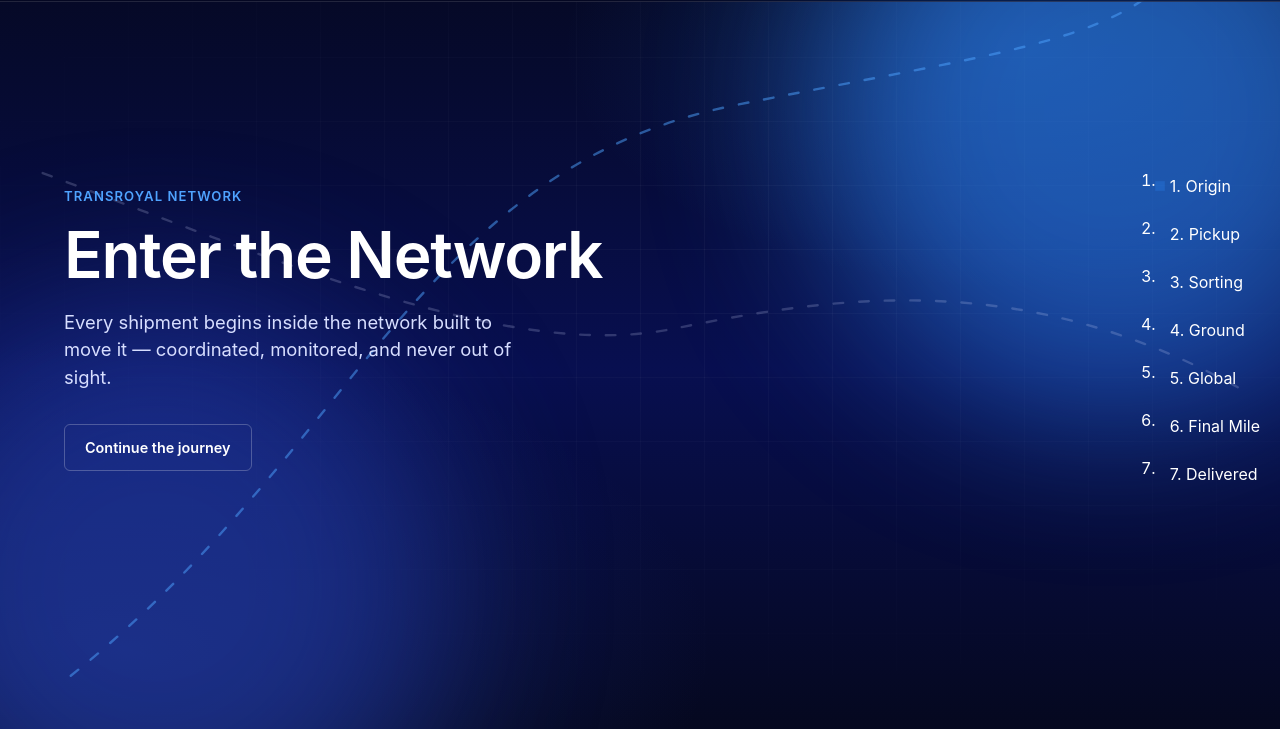
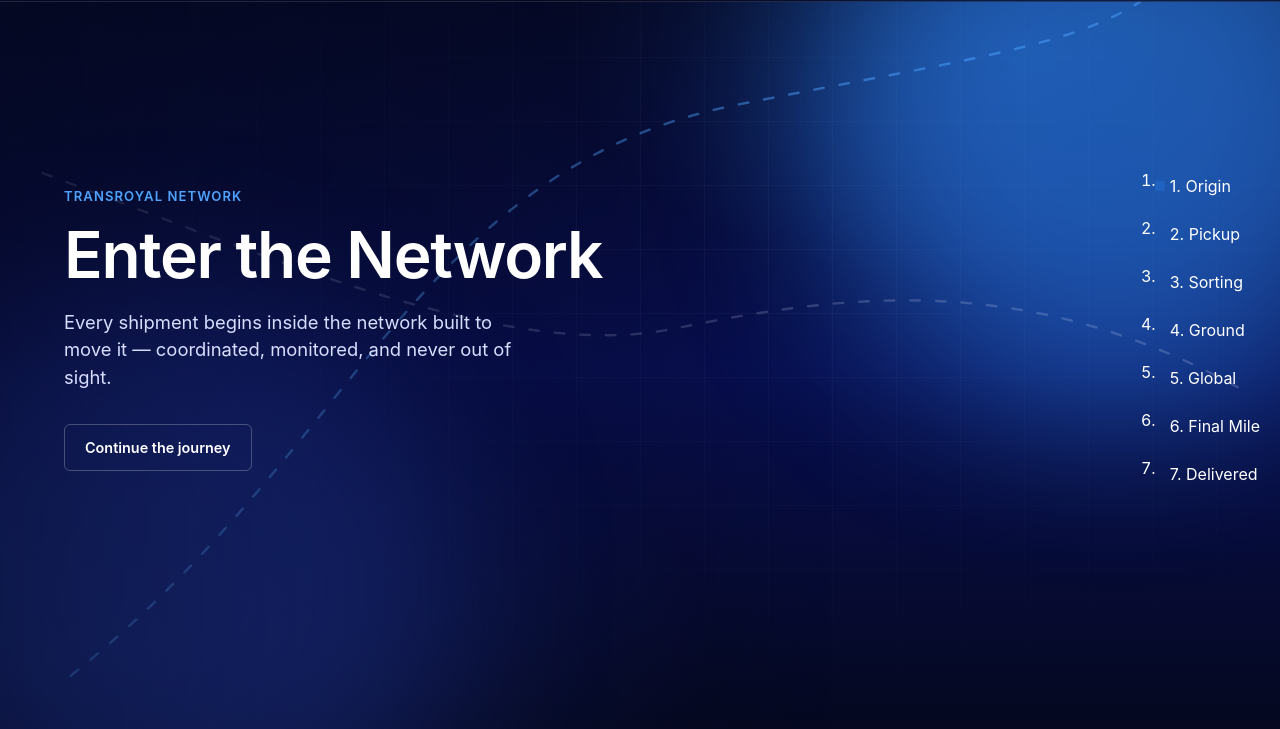
Before and after one commit to Connectdistro/transroyal-frontend, a website built with Vite: page index.html in a window 1280 px wide. Shown: the part 71-800 px from the top of the page. Built offline with nearby package versions, Linux system fonts and the light colour scheme.

Commit message:
Add scene depth and media layer scaffold

```diff
--- a/src/main.js
+++ b/src/main.js
@@ -12,46 +12,73 @@ import { mountTrackingPanel } from './components/tracking-panel.js';
 import { mountRouteRail } from './components/route-rail.js';
 import { mountFooter } from './components/footer.js';
 
-const HERO_ART = `
-  <div class="scene__art-grid"></div>
-  <div class="scene__art-glow scene__art-glow--a"></div>
-  <div class="scene__art-glow scene__art-glow--b"></div>
-  ${routeSVG()}
-`;
+/**
+ * Future still/video slot (Milestone M1C.3 scaffold). `scene.media` is
+ * `{ still, video, mobileStill, mobileVideo }`, every field `null` today — no
+ * generated assets exist yet, so this always returns '' in practice. Nothing here
+ * ever emits a broken/empty <img> or <video>; the populated branches only run once
+ * config.js actually carries a real asset path.
+ */
+function renderSceneMedia(scene) {
+  const { still, mobileStill, video } = scene.media ?? {};
+  if (!still && !video) return '';
 
-function routeSVG() {
+  if (video) {
+    // `still` doubles as the poster (pre-decode fallback + lazy-load frame).
+    // Mobile source-swapping for video is deliberately left to the future
+    // scroll-engine milestone — see config.js's `media` doc comment.
+    return `<video class="scene__media" muted loop playsinline preload="none"${
+      still ? ` poster="${still}"` : ''
+    }><source src="${video}" type="video/mp4" /></video>`;
+  }
+
+  // <picture> gives still images native, JS-free mobile substitution.
+  return `<picture>${
+    mobileStill ? `<source media="(max-width: 639px)" srcset="${mobileStill}" />` : ''
+  }<img class="scene__media" src="${still}" alt="" /></picture>`;
+}
+
+function renderSceneAtmosphere() {
+  return `<div class="scene__atmosphere"></div>`;
+}
+
+function renderSceneLighting(isHero) {
+  return isHero
+    ? `<div class="scene__lighting scene__lighting--a"></div><div class="scene__lighting scene__lighting--b"></div>`
+    : `<div class="scene__lighting scene__lighting--accent"></div>`;
+}
+
+function renderSceneDepth(scene, isHero) {
+  if (!isHero && scene.pacing !== 'sparse') return '';
   return `
-    <svg class="scene__art-routes" viewBox="0 0 800 600" preserveAspectRatio="xMidYMid slice">
+    <svg class="scene__depth" viewBox="0 0 800 600" preserveAspectRatio="xMidYMid slice">
       <path d="M40 520 C 220 380, 260 200, 460 160 S 720 120, 760 40" />
       <path d="M20 200 C 180 260, 320 320, 420 300 S 640 260, 780 340" />
     </svg>`;
 }
 
+function renderSceneScrim() {
+  return `<div class="scene__scrim"></div>`;
+}
+
 /**
- * CSS/SVG-authored decorative environment layer, standing in for a real generated
- * still/video until Milestone M1c wires `scene.media`. Sparse scenes (the journey's
- * opening and closing beats) carry the fuller, animated treatment; denser scenes stay
- * calmer so their heavier content reads cleanly — this is the visual half of the
- * sparse -> dense -> sparse pacing driven by `scene.pacing` in config.js.
+ * The scene's decorative + media stack, in bottom-to-top paint order (documented
+ * alongside the matching z-index scale in world.css): media -> atmosphere ->
+ * lighting -> depth -> scrim. All five layers live inside one aria-hidden wrapper;
+ * `.scene__copy` (rendered by the caller) is the only sibling outside it, always on
+ * top. Sparse scenes (the journey's opening and closing beats) carry the depth
+ * layer's animated route motif; denser scenes stay calmer so their heavier content
+ * reads cleanly — the visual half of the sparse -> dense -> sparse pacing driven by
+ * `scene.pacing` in config.js.
  */
 function renderSceneArt(scene, isHero) {
-  if (isHero) {
-    return `<div class="scene__art" aria-hidden="true">${HERO_ART}</div>`;
-  }
-
-  if (scene.pacing === 'sparse') {
-    return `
-      <div class="scene__art" aria-hidden="true">
-        <div class="scene__art-grid"></div>
-        <div class="scene__art-glow scene__art-glow--accent"></div>
-        ${routeSVG()}
-      </div>`;
-  }
-
   return `
     <div class="scene__art" aria-hidden="true">
-      <div class="scene__art-grid"></div>
-      <div class="scene__art-glow scene__art-glow--accent"></div>
+      ${renderSceneMedia(scene)}
+      ${renderSceneAtmosphere()}
+      ${renderSceneLighting(isHero)}
+      ${renderSceneDepth(scene, isHero)}
+      ${renderSceneScrim()}
     </div>`;
 }
 
--- a/src/scroll-world/config.js
+++ b/src/scroll-world/config.js
@@ -27,10 +27,22 @@
 // scene — no verified TransRoyal figures exist yet — but renderStats() and its CSS stay
 // wired up so adding a scene's stats later is a config-only change.
 //
-// `media` is reserved for the future cinematic layer: every value is `null` today
-// because no generated assets exist yet. Wiring a still/video for a scene should only
-// ever require filling in this field — not a rendering rewrite. See main.js's
-// renderSceneArt() for the CSS-authored fallback used while media is absent.
+// `media` is reserved for the future cinematic layer. Every scene ships the same
+// shape today — { still: null, video: null, mobileStill: null, mobileVideo: null }
+// — with every value null because no generated assets exist yet.
+//   - `still` doubles as the future <video>'s poster and lazy-load fallback once a
+//     video exists (see main.js's renderSceneMedia()) — there is no separate
+//     `poster` field, since that would just duplicate `still`.
+//   - `mobileStill` is optional: only needed for a scene whose focal subject can't
+//     survive object-fit: cover's center-weighted crop on a portrait viewport.
+//   - `mobileVideo` is optional: a lighter mobile encode of `video`, reserved for a
+//     future scroll-engine to source-swap via JS. It is not consumed by today's
+//     static render — swapping video sources by breakpoint needs JS to avoid
+//     downloading both encodes, which is out of scope for this architecture
+//     scaffold (Milestone M1C.3).
+// Wiring a still/video for a scene is a config-only change — main.js's
+// renderSceneMedia()/renderSceneArt() already handle both the populated and null
+// cases without a rendering rewrite.
 export const SCENES = [
   {
     id: 'origin',
@@ -48,7 +60,7 @@ export const SCENES = [
       'persistent tracking access (via nav)',
     ],
     cta: { label: 'Continue the journey', href: '#scene-pickup' },
-    media: null,
+    media: { still: null, video: null, mobileStill: null, mobileVideo: null },
   },
   {
     id: 'pickup',
@@ -63,7 +75,7 @@ export const SCENES = [
     proofPoints: ['Scheduled & on-demand pickup', 'Real-time intake scanning'],
     accent: '#4fa3ff',
     cta: { label: 'Start a Shipment', href: '#contact' },
-    media: null,
+    media: { still: null, video: null, mobileStill: null, mobileVideo: null },
   },
   {
     id: 'sorting',
@@ -83,7 +95,7 @@ export const SCENES = [
     ],
     proofPoints: ['Automated route verification', 'Continuous quality checks', 'Sub-hour hub processing'],
     accent: '#3654d6',
-    media: null,
+    media: { still: null, video: null, mobileStill: null, mobileVideo: null },
   },
   {
     id: 'ground',
@@ -103,7 +115,7 @@ export const SCENES = [
     ],
     // No verified figures yet — see the `stats` note at the top of this file.
     accent: '#2f8bff',
-    media: null,
+    media: { still: null, video: null, mobileStill: null, mobileVideo: null },
   },
   {
     id: 'air',
@@ -117,7 +129,7 @@ export const SCENES = [
     businessPurpose: ['international logistics', 'network reach', 'global capabilities', 'company statistics'],
     // No verified figures yet — see the `stats` note at the top of this file.
     accent: '#4fa3ff',
-    media: null,
+    media: { still: null, video: null, mobileStill: null, mobileVideo: null },
   },
   {
     id: 'final-mile',
@@ -133,7 +145,7 @@ export const SCENES = [
     // single tracking interaction; this scene only demonstrates the capability.
     proofPoints: ['Live status updates', 'Final-mile routing'],
     accent: '#3654d6',
-    media: null,
+    media: { still: null, video: null, mobileStill: null, mobileVideo: null },
   },
   {
     id: 'delivered',
@@ -148,6 +160,6 @@ export const SCENES = [
     // No verified figures yet — see the `stats` note at the top of this file.
     accent: '#2f8bff',
     cta: { label: 'Get in Touch', href: '#contact' },
-    media: null,
+    media: { still: null, video: null, mobileStill: null, mobileVideo: null },
   },
 ];
--- a/src/styles/world.css
+++ b/src/styles/world.css
@@ -29,15 +29,50 @@
       linear-gradient(180deg, var(--navy-950) 0%, var(--navy-900) 55%, var(--navy-950) 100%);
   }
 
+  /* ==========================================================================
+     Scene depth/media layer architecture (Milestone M1C.3)
+     --------------------------------------------------------------------------
+     Every scene's decorative + future-media stack lives inside one aria-hidden
+     .scene__art wrapper, painted bottom-to-top in this order:
+
+       0  .scene__media       future still/video (empty today — media is null
+                               on every scene; nothing renders here yet)
+       1  .scene__atmosphere  background texture (the dot/line grid)
+       2  .scene__lighting    glow accents (hero's fixed pair, or a scene's
+                               accent-tinted single glow)
+       3  .scene__depth       the route-line motif (hero + sparse scenes only)
+       4  .scene__scrim       legibility gradient, always present
+
+     .scene__art itself sits at z-index:0 against .scene__copy's z-index:1 (the
+     content layer, always on top) — unchanged since M1B. Because .scene__art is
+     `position:absolute` with a non-auto z-index, it establishes its own stacking
+     context, so the 0-4 scale above is fully contained inside it and can never
+     collide with the page-level chrome stack (route-rail 400, nav 500, tracking
+     overlay 900, skip-link 1000 — all defined in their own files, all untouched
+     by this milestone). `pointer-events: none` keeps the whole stack, including
+     any future video, from ever intercepting a click meant for page content.
+     ========================================================================== */
   .scene__art {
     position: absolute;
     inset: 0;
     z-index: 0;
+    pointer-events: none;
   }
 
-  .scene__art-grid {
+  .scene__media {
     position: absolute;
     inset: 0;
+    z-index: 0;
+    width: 100%;
+    height: 100%;
+    object-fit: cover;
+    object-position: center;
+  }
+
+  .scene__atmosphere {
+    position: absolute;
+    inset: 0;
+    z-index: 1;
     background-image:
       linear-gradient(rgb(255 255 255 / 4%) 1px, transparent 1px),
       linear-gradient(90deg, rgb(255 255 255 / 4%) 1px, transparent 1px);
@@ -45,8 +80,9 @@
     mask-image: radial-gradient(80% 70% at 60% 40%, black, transparent 90%);
   }
 
-  .scene__art-glow {
+  .scene__lighting {
     position: absolute;
+    z-index: 2;
     width: 46vw;
     height: 46vw;
     max-width: 560px;
@@ -57,13 +93,13 @@
     animation: scene-drift 16s ease-in-out infinite;
   }
 
-  .scene__art-glow--a {
+  .scene__lighting--a {
     top: -10%;
     right: -8%;
     background: var(--electric-500);
   }
 
-  .scene__art-glow--b {
+  .scene__lighting--b {
     bottom: -18%;
     left: -10%;
     background: var(--royal-600);
@@ -72,7 +108,7 @@
 
   /* Non-hero scenes reuse the same glow mechanic, tinted per scene via --scene-accent
      (set inline from config.js's `accent` field) instead of the hero's fixed pair. */
-  .scene__art-glow--accent {
+  .scene__lighting--accent {
     top: -8%;
     right: -4%;
     background: var(--scene-accent, var(--electric-500));
@@ -89,9 +125,10 @@
     }
   }
 
-  .scene__art-routes {
+  .scene__depth {
     position: absolute;
     inset: 0;
+    z-index: 3;
     width: 100%;
     height: 100%;
     opacity: 0.5;
@@ -117,6 +154,21 @@
     to {
       stroke-dashoffset: -160;
     }
+  }
+
+  /* Legibility scrim (Milestone M1C.3) — a soft navy-to-transparent gradient over
+     the left portion of the scene, where .scene__copy always sits (every
+     composition keeps copy left-anchored — see world.css's [data-composition]
+     rules). Protects text over whatever sits beneath it: today's CSS-authored
+     grid/glow/routes, and later, real photographic/video content of unpredictable
+     brightness. Deliberately not opaque — the environment underneath stays
+     clearly visible through it — and deliberately not a bounded "card" shape, no
+     blur, no backdrop-filter. */
+  .scene__scrim {
+    position: absolute;
+    inset: 0;
+    z-index: 4;
+    background: linear-gradient(90deg, rgb(5 8 31 / 55%) 0%, rgb(5 8 31 / 30%) 35%, transparent 65%);
   }
 
   .scene__copy {
@@ -323,8 +375,8 @@
   }
 
   @media (prefers-reduced-motion: reduce) {
-    .scene__art-glow,
-    .scene__art-routes path {
+    .scene__lighting,
+    .scene__depth path {
       animation: none;
     }
   }
```
